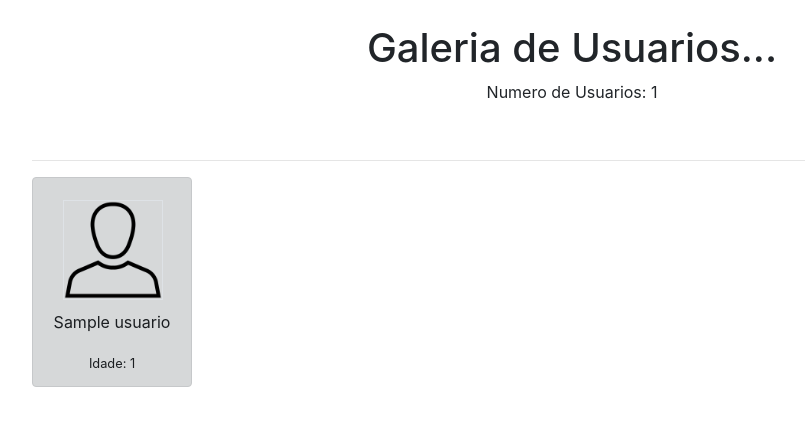
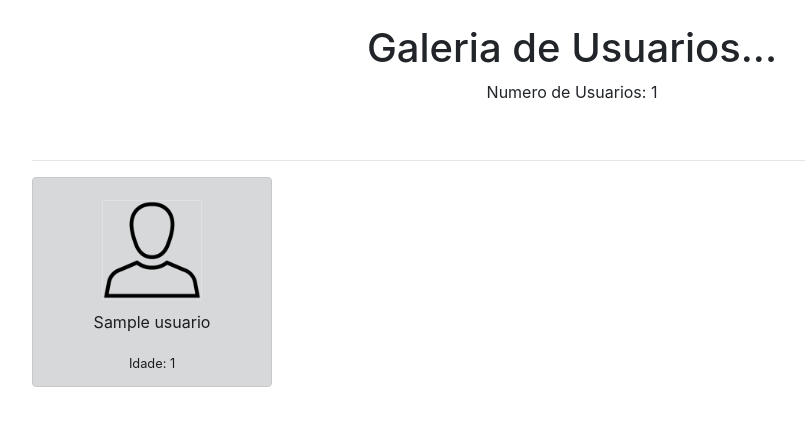
Before and after one commit to kanekajaum/EAD, a PHP site: page /estrutura_mvc/galeria in a window 1280 px wide. Shown: the part 56-482 px from the top of the page, without its empty margins (68-873 px from the left). Run offline with PHP 8.4, Linux system fonts and the light colour scheme; tables that the repository leaves empty or names only in its code hold one stand-in row (values such as "Sample post").

Commit message:
atualização do protótipo e inserção das config do DB utilizado

```diff
--- a/views/galeria.php
+++ b/views/galeria.php
@@ -16,7 +16,7 @@
 
     <?php
       foreach ($qt as $usuarios) {
-        echo '<div class="alert alert-dark " style="width: 160px;float:left;margin-right:20px;">
+        echo '<div class="alert alert-dark float-left mr-2" style="width: 15rem;">
           <img src="assets/img/null.png" width="100" class="border" style="margin: 10px;">
           <p>'. utf8_encode($usuarios['nome']) .'</p>
           <small>Idade: '.$usuarios['idade'].'</small>
```
Also changed, not shown: 1 other file.
